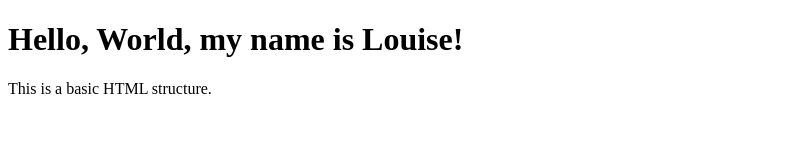
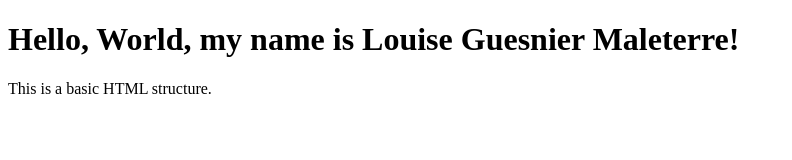
Before and after one commit to lguesnier-cell/GitHub_basics, a plain HTML site: page index.html in a window 1280 px wide. Shown: the whole page, without its empty margins (0-792 px from the left). Drawn offline with Linux system fonts and the light colour scheme.

Commit message:
update Add surname

```diff
--- a/index.html
+++ b/index.html
@@ -8,7 +8,7 @@
 </head>
 
 <body>
-    <h1>Hello, World, my name is Louise!</h1>
+    <h1>Hello, World, my name is Louise Guesnier Maleterre!</h1>
     <p>This is a basic HTML structure.</p>
 </body>
 
```
